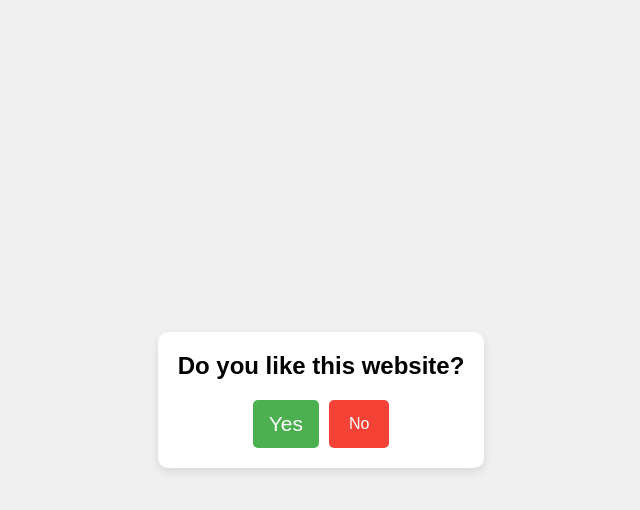
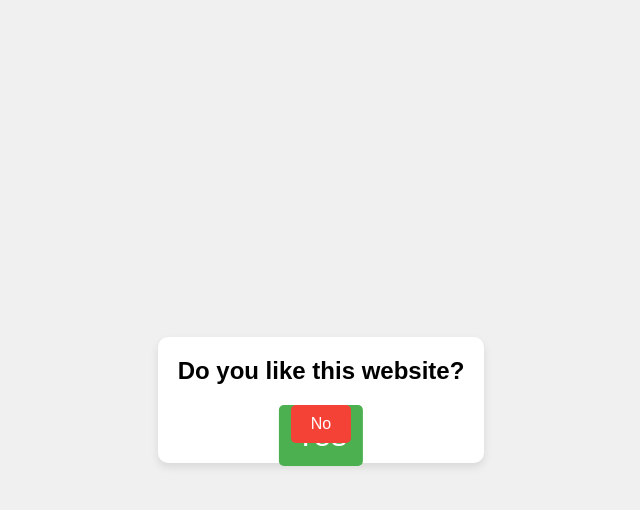
Before and after one commit to rooockie/rooockie.github.io, a plain HTML site: page index.html in a window 1280 px wide. Both pictures are taken after a click on the button "No". Shown: the whole page, without its empty margins (319-959 px from the left). Drawn offline with Linux system fonts and the light colour scheme.

Commit message:
size change optimization

```diff
--- a/script.js
+++ b/script.js
@@ -5,7 +5,7 @@ const noButton = document.getElementById('no-button');
 let yesButtonSize = 16;
 
 noButton.addEventListener('click', function(){
-  yesButtonSize += 5;
+  yesButtonSize += yesButtonSize;
   yesButton.style.fontSize = `${yesButtonSize}px`;
 
   const currentPadding = parseInt(window.getComputedStyle(yesButton).padding);
--- a/styles.css
+++ b/styles.css
@@ -45,11 +45,15 @@ body, h1, button {
   #yes-button {
     background-color: #4CAF50;
     color: white;
+    position: absolute; /* Position the "Yes" button absolutely */
+    left: 50%; /* Center it horizontally */
+    transform: translateX(-50%);
   }
 
   #no-button {
     background-color: #f44336;
     color: white;
+    position: relative;
   }
 
   button:hover {
```
